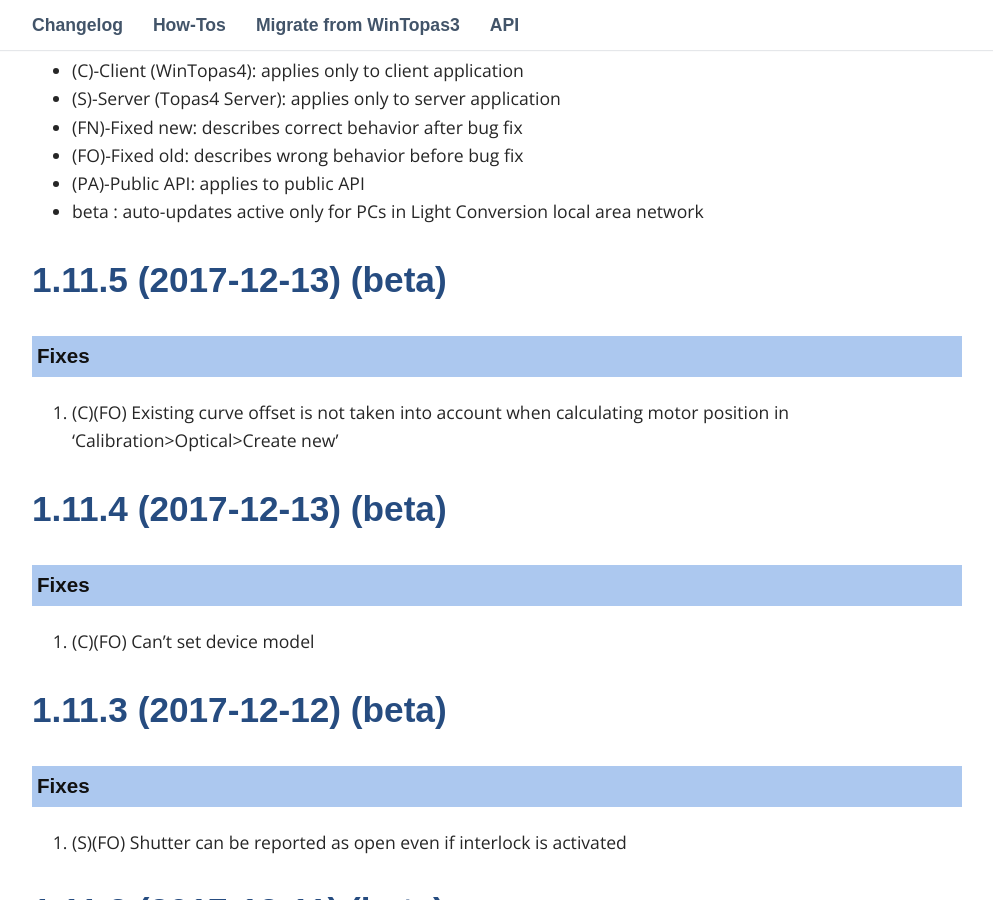
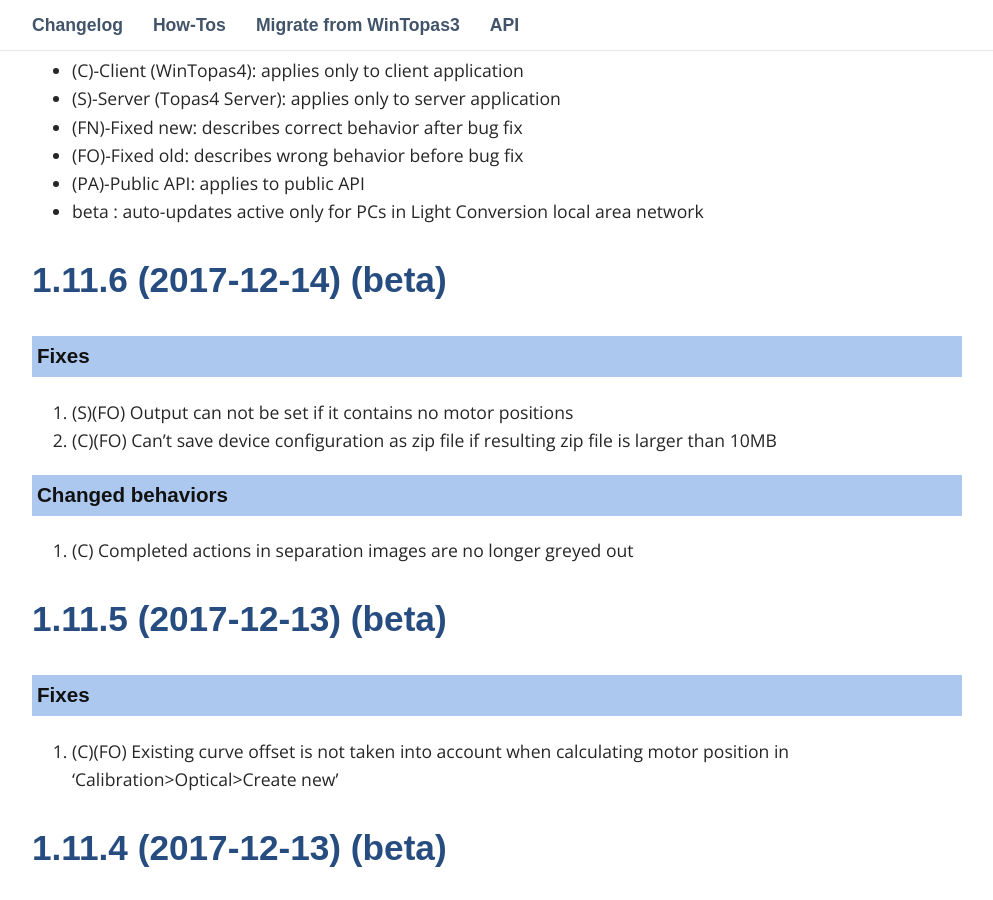
Before and after one commit to DomasM/Topas4InfoTemp00, a Jekyll site: the page built from _pages/03_changelog.md, in a window 1280 px wide and 900 px high, scrolled down 497 px. Shown: the whole window, without its empty margins (143-1136 px from the left). Built offline with Jekyll 4.4.1, drawn with Linux system fonts in a browser that asks for light colours; some web fonts are replaced; comment, search, counter and statistics services are not loaded.

Commit message:
1.11.6 release

```diff
--- a/_pages/03_changelog.md
+++ b/_pages/03_changelog.md
@@ -17,6 +17,18 @@
 * (FO)-Fixed old: describes wrong behavior before bug fix
 * (PA)-Public API: applies to public API
 * beta : auto-updates active only for PCs in Light Conversion local area network
+
+
+
+## 1.11.6 (2017-12-14) (beta)
+
+
+### Fixes
+1. (S)(FO) Output can not be set if it contains no motor positions
+1. (C)(FO) Can't save device configuration as zip file if resulting zip file is larger than 10MB
+
+### Changed behaviors
+1. (C) Completed actions in separation images are no longer greyed out
 
 
 
```
